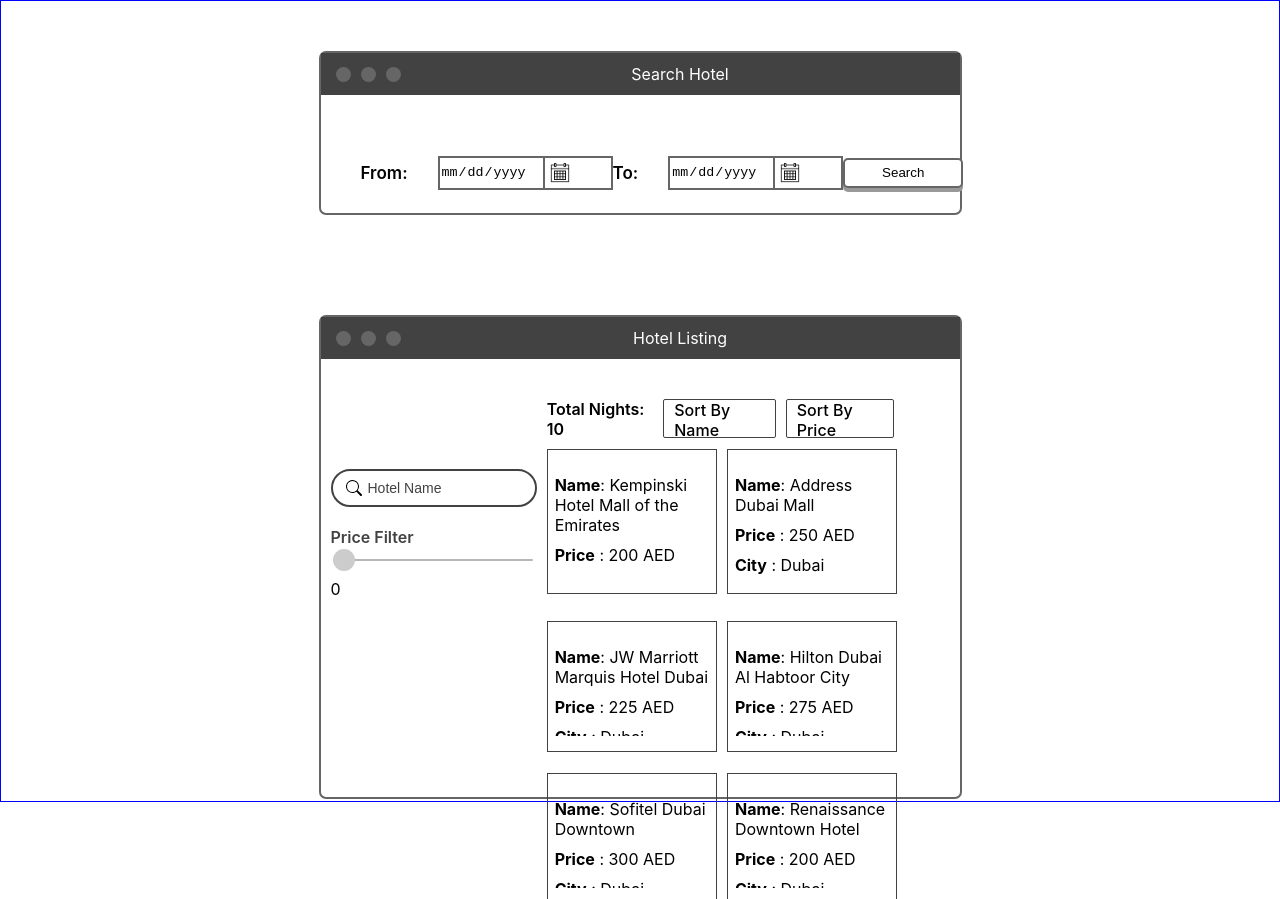
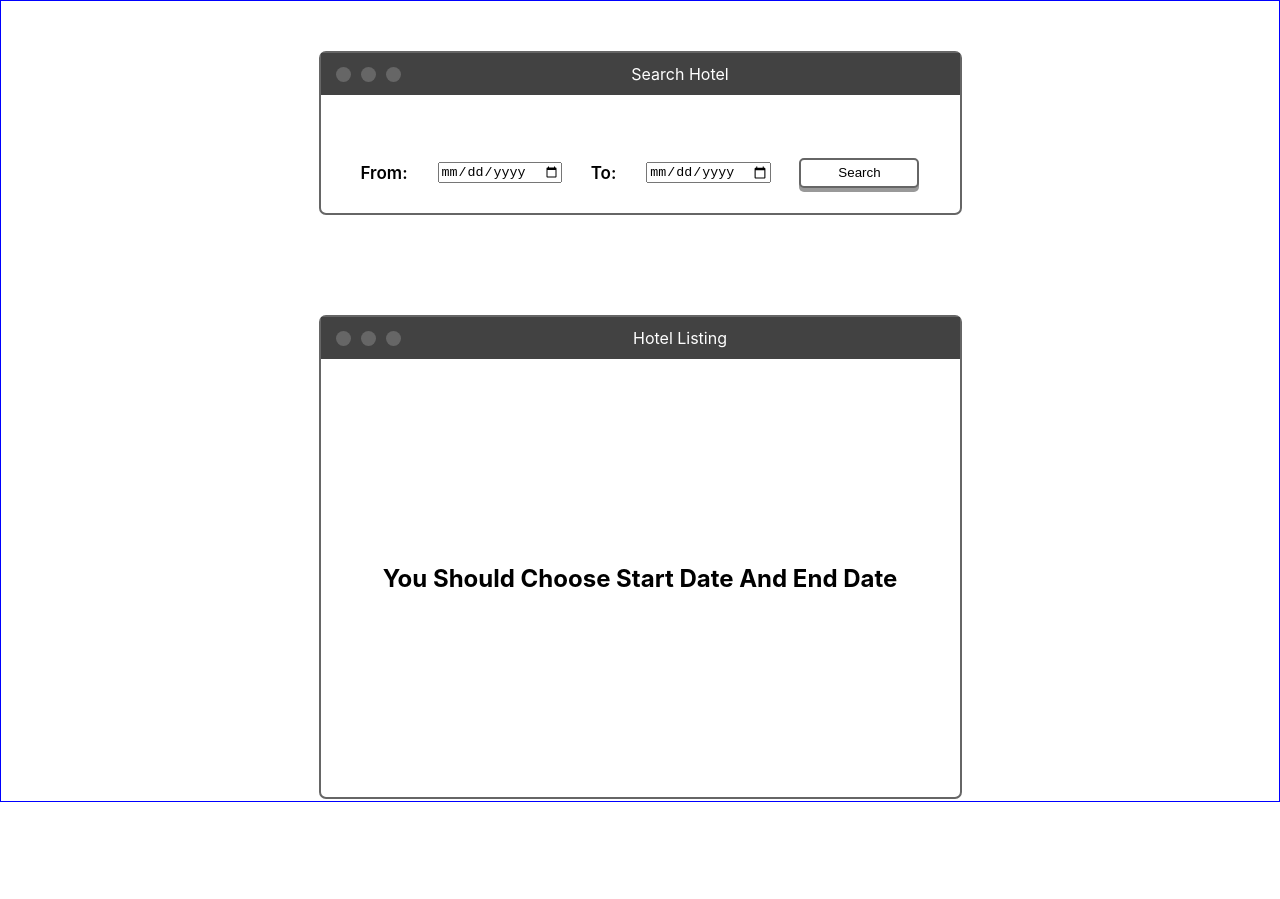
Before and after one commit to yznnajjar/HotelApp, a React (Create React App) app in the folder hotel-app/: page / in a window 1280 px wide. After the commit the page ends 802 px from the top, so only its background shows below. Built offline with nearby package versions, Linux system fonts and the light colour scheme.

Commit message:
Added ReadMe

```diff
--- a/hotel-app/src/App.js
+++ b/hotel-app/src/App.js
@@ -1,11 +1,100 @@
-import {useState} from "react";
+import {useEffect, useState} from "react";
+import moment from 'moment';
+//Import Helpers
 import HotelDatePicker from './pages/HotelDatePicker'
 import HotelListing from './pages/HotelListing'
+//Import Style
 import './App.scss';
+
+const dataTest = [
+  {
+    "name": "Kempinski Hotel Mall of the Emirates",
+    "price": "200",
+    "city": "dubai",
+    "available_on": "2022-10-21"
+  },
+  {
+    "name": "Address Dubai Mall",
+    "price": "250",
+    "city": "dubai",
+    "available_on": "2022-08-15"
+  },
+  {
+    "name": "JW Marriott Marquis Hotel Dubai",
+    "price": "225",
+    "city": "dubai",
+    "available_on": "2023-09-21"
+  },
+  {
+    "name": "Hilton Dubai Al Habtoor City",
+    "price": "275",
+    "city": "dubai",
+    "available_on": "2022-10-25"
+  },
+  {
+    "name": "Sofitel Dubai Downtown",
+    "price": "300",
+    "city": "dubai",
+    "available_on": "2022-09-20"
+  },
+  {
+    "name": "Renaissance Downtown Hotel",
+    "price": "200",
+    "city": "dubai",
+    "available_on": "2022-10-23"
+  },
+  {
+    "name": "Sofitel Dubai Jumeirah Beach",
+    "price": "250",
+    "city": "dubai",
+    "available_on": "2022-09-20"
+  },
+  {
+    "name": "Ramada Downtown Dubai",
+    "price": "225",
+    "city": "dubai",
+    "available_on": "2022-09-25"
+  },
+  {
+    "name": "Sheraton Mall of the Emirates Hotel",
+    "price": "325",
+    "city": "dubai",
+    "available_on": "2022-10-24"
+  },
+  {
+    "name": "Emirates Grand Hotel Apartments",
+    "price": "300",
+    "city": "dubai",
+    "available_on": "2022-10-27"
+  },
+]
 const App = () => {
-  const [startDate, setStartDate] = useState("");
-  const [endDate, setEndDate] = useState("");
+  const [startDate, setStartDate]                         = useState("");
+  const [endDate, setEndDate]                             = useState("");
   const [isSearchButtonClicked, setIsSearchButtonClicked] = useState(false);
+  const [hotelList, setHotelList]                         = useState([]);
+  const [heighestPrice, setHighestPrice]                  = useState(0);
+
+  useEffect(()=>{
+    if((!startDate && !endDate) || !isSearchButtonClicked) return;
+
+    const availableDate = [];
+    dataTest.forEach(item =>{
+      const isAvailableDateBetween = moment(item.available_on).isBetween(startDate, endDate, null, '[)')
+      if(isAvailableDateBetween){
+        availableDate.push(item);
+      }
+    })
+
+    if(availableDate.length > 0){
+      const cloneAvailableDate = [...availableDate].sort((a,b)=>b.price - a.price)[0]?.price;
+      setHotelList(availableDate);
+      setHighestPrice(cloneAvailableDate)
+    }
+    setIsSearchButtonClicked(false)
+  },[isSearchButtonClicked]);
+  console.log({heighestPrice});
+
 
   return (
     <div className="App">
@@ -19,6 +108,8 @@ const App = () => {
       <HotelListing
         startDate={startDate}
         endDate={endDate}
+        data={hotelList}
+        heighestPrice={heighestPrice}
         isSearchButtonClicked={isSearchButtonClicked}
       />
     </div>
--- a/hotel-app/src/Pages/HotelDatePicker/HotelDatePicker.jsx
+++ b/hotel-app/src/Pages/HotelDatePicker/HotelDatePicker.jsx
@@ -5,13 +5,14 @@ import Layout from '../../components/Layout'
 //Import Style
 import './HotelDatePicker.scss';
 
-export const FROM = "From:";
-export const TO = "To:";
+export const FROM         = "From:";
+export const TO           = "To:";
 export const SEARCH_HOTEL = "Search Hotel";
-export const SEARCH = "Search";
+export const SEARCH       = "Search";
 
-const todayDate = moment().format("YYYY-MM-DD");
+const todayDate    = moment().format("YYYY-MM-DD");
 const tomorrowDate = moment().add(1, "day").format("YYYY-MM-DD");
+
 const HotelDatePicker = (props) => {
   //Methods
   const showDatePicker = useCallback((label, isStartDate = false) => {
@@ -19,11 +20,9 @@ const HotelDatePicker = (props) => {
       <div className="date-picker__field">
         <label className="label">{ label }</label>
         <input
+          required
           type="date"
-          className="date-picker"
           placeholder="Date"
-          data-date=""
-          data-date-format="DD MMM YYYY"
           min={ isStartDate ? todayDate : tomorrowDate }
           onChange={ e => {
             if (isStartDate) {
@@ -43,7 +42,9 @@ const HotelDatePicker = (props) => {
         <button
           className="search-button"
           onClick={()=>{
-              props.setIsSearchButtonClicked(prev => !prev)
+            if(props.startDate && props.endDate){
+              props.setIsSearchButtonClicked(true)
+            }
           }}
         >
           { SEARCH }
--- a/hotel-app/src/pages/HotelListing/HotelListing.jsx
+++ b/hotel-app/src/pages/HotelListing/HotelListing.jsx
@@ -1,5 +1,4 @@
 import React, {useCallback, useEffect, useMemo, useState} from 'react';
-import moment from 'moment';
 import axios from "axios";
 import Layout from '../../components/Layout';
 //Import Helpers
@@ -8,96 +7,42 @@ import useDebounce from "../../lib/hooks/useDebounce";
 //Import Style
 import './HotelListing.scss';
 
-export const HOTEL_LISTING = "Hotel Listing";
-export const PRICE_FILTER = "Price Filter";
-export const SORT_BY_NAME = "Sort By Name";
-export const SORT_BY_PRICE = "Sort By Price";
-export const TOTAL_NIGHTS = "Total Nights";
+export const HOTEL_LISTING      = "Hotel Listing";
+export const PRICE_FILTER       = "Price Filter";
+export const SORT_BY_NAME       = "Sort By Name";
+export const SORT_BY_PRICE      = "Sort By Price";
+export const TOTAL_NIGHTS       = "Total Nights";
 export const SEARCH_PLACEHOLDER = "Hotel Name"
 
-const dataTest = [
-  {
-    "name": "Kempinski Hotel Mall of the Emirates",
-    "price": "200",
-    "city": "dubai",
-    "available_on": "2022-10-21"
-  },
-  {
-    "name": "Address Dubai Mall",
-    "price": "250",
-    "city": "dubai",
-    "available_on": "2022-08-15"
-  },
-  {
-    "name": "JW Marriott Marquis Hotel Dubai",
-    "price": "225",
-    "city": "dubai",
-    "available_on": "2023-09-21"
-  },
-  {
-    "name": "Hilton Dubai Al Habtoor City",
-    "price": "275",
-    "city": "dubai",
-    "available_on": "2022-10-25"
-  },
-  {
-    "name": "Sofitel Dubai Downtown",
-    "price": "300",
-    "city": "dubai",
-    "available_on": "2022-09-20"
-  },
-  {
-    "name": "Renaissance Downtown Hotel",
-    "price": "200",
-    "city": "dubai",
-    "available_on": "2022-10-23"
-  },
-  {
-    "name": "Sofitel Dubai Jumeirah Beach",
-    "price": "250",
-    "city": "dubai",
-    "available_on": "2022-09-20"
-  },
-  {
-    "name": "Ramada Downtown Dubai",
-    "price": "225",
-    "city": "dubai",
-    "available_on": "2022-09-25"
-  },
-  {
-    "name": "Sheraton Mall of the Emirates Hotel",
-    "price": "325",
-    "city": "dubai",
-    "available_on": "2022-10-24"
-  },
-  {
-    "name": "Emirates Grand Hotel Apartments",
-    "price": "300",
-    "city": "dubai",
-    "available_on": "2022-10-27"
-  },
-]
+
 
 const HotelListing = (props) => {
-  const [hotelList, setHotelList] = useState("");
-  const [error, setError] = useState("");
+  const [hotelList, setHotelList]             = useState([]);
   const [searchHotelName, setSearchHotelName] = useState("");
-  const [priceValue, setPriceValue] = useState(0)
-  const [priceHotelList, setPriceHotelList] = useState([]);
+  const [priceValue, setPriceValue]           = useState(0)
+  const [priceHotelList, setPriceHotelList]   = useState([]);
 
-  const dSearchText = useDebounce(searchHotelName, 500);
+  const dSearchText  = useDebounce(searchHotelName, 500);
   const dbPriceValue = useDebounce(priceValue, 1000);
+
+  console.log({dbPriceValue},{dSearchText});
+
+  useEffect(()=>{
+    if(props.data.length === 0) return;
+    setHotelList(props.data);
+  },[]);
 
   // onSearch called only when debounced search text changes
   useEffect(() => {
     if (!dSearchText) {
       setSearchHotelName("");
-      setHotelList(dataTest)
+      setHotelList(props.data)
     }
 
 
-    if (dSearchText) {
-      setHotelList(prevArr => [...prevArr.filter(item => item.name.includes(dSearchText))])
+    if (dSearchText && props.data.length) {
+      const filteredData = hotelList.filter(item => item.name.includes(dSearchText))
+      setHotelList(filteredData);
     }
   }, [dSearchText]);
 
@@ -105,46 +50,23 @@ const HotelListing = (props) => {
   useEffect(()=>{
     if (!dbPriceValue) {
       setPriceValue(0);
-      setHotelList(dataTest)
+      setHotelList(props.data)
     }
 
 
-    if (dbPriceValue && hotelList.length) {
-      const isTherePrice = hotelList.filter(item => +item.price < +dbPriceValue) || [];
-      if(isTherePrice.length){
-        setPriceHotelList(isTherePrice)
-      }
+    if (dbPriceValue && props.data.length) {
+      const isTherePrice = props.data.filter(item => +item.price < +dbPriceValue) || [];
+      setHotelList([...isTherePrice])
     }
-  },[dbPriceValue, hotelList.length])
+  },[dbPriceValue])
 
   useEffect(() => {
-    console.log("PUSH HOTEL LIST");
-    setHotelList(dataTest);
-  }, []);
-
-
-  useEffect(()=>{
-    if(hotelList.length === 0) return;
-
-    setHotelList(dataTest);
-    const availableDate = [];
-    hotelList.forEach(item =>{
-      const isAvailableDateBetween = moment(item.available_on).isBetween(props.startDate, props.endDate, null, '[)')
-      if(isAvailableDateBetween){
-        availableDate.push(item);
-      }
-    })
-
-    if(availableDate.length > 0){
-      setHotelList(availableDate);
-    }else{
-      setHotelList(dataTest);
-    }
-  },[props]);
+    if(props.data.length === 0) return;
+    setHotelList(props.data);
+  }, [props.data.length]);
 
   const handleSortByName = useCallback(() => {
     const sortHotelListByName = hotelList.sort((a, b) => a.name.localeCompare(b.name));
-    console.log({sortHotelListByName});
     setHotelList([...sortHotelListByName])
   }, [hotelList, dbPriceValue]);
 
@@ -176,18 +98,16 @@ const HotelListing = (props) => {
   const renderCards = useMemo(() => {
     if (hotelList.length === 0) return;
 
-    const cardsToShow = (priceHotelList.length || dbPriceValue)  ? priceHotelList : hotelList;
-
     return (
       <div className="card-container__cards">
-        { cardsToShow.map((card, index) => (
+        {hotelList.map((card, index) => (
           <CardDate
             key={ index }
             name={ card.name }
             price={ card.price }
             city={ card.city }
           />
-        )) }
+        ))}
       </div>
     )
   }, [hotelList, priceHotelList, dbPriceValue]);
@@ -201,10 +121,11 @@ const HotelListing = (props) => {
         { renderCards }
       </div>
     )
-  }, [hotelList, priceHotelList]);
+  }, [hotelList, priceHotelList, searchHotelName]);
 
 
   const showSideFilter = useCallback(() => {
+    console.log("props.heighestPric", props.heighestPric)
     return (
       <div className="hotel-listing__side-filter">
         <input
@@ -223,7 +144,7 @@ const HotelListing = (props) => {
             type="range"
             className="range--filter__action"
             min="0"
-            step="50"
+            step="25"
             value={priceValue}
             max={"1000"}
             onInput={event=>{
@@ -237,14 +158,38 @@ const HotelListing = (props) => {
   }, [searchHotelName, priceValue, hotelList]);
 
 
+  const showWhenContentIsEmpty = useMemo(()=>{
+    if(!props.endDate && !props.startDate){
+      return (
+        <h2 className='empty__content'>You Should Choose Start Date And End Date</h2>
+      )
+    }
+
+    if(!props.endDate || !props.startDate || props.data.length === 0){
+      return (
+        <h2 className='empty__content'>There No Hotel Available Between {props.startDate || "Start Date"} - {props.endDate || "End Date"}</h2>
+      )
+    }
+
+    if(!props.isSearchButtonClicked && (props.endDate && props.startDate)){
+      return (
+        <h2 className='empty__content'>Press In Search Button So You Can Get The Result</h2>
+      )
+    }
+  },[props.startDate, props.endDate]);
+
+
   return (
     <div className="hotel-listing__container">
       <Layout title={ HOTEL_LISTING }>
+      {hotelList.length === 0 ? showWhenContentIsEmpty:(
         <div className="hotel-listing__content">
           {/*Show Side Filter*/ }
           { showSideFilter() }
           { showHotelAppointmentCards }
         </div>
+      )}
+
       </Layout>
     </div>
   )
--- a/hotel-app/src/pages/HotelListing/HotelListing.scss
+++ b/hotel-app/src/pages/HotelListing/HotelListing.scss
@@ -9,6 +9,13 @@
     border:2px solid var(--color-black-1);
     margin-top:100px;
     border-radius: 7px;
+
+    .empty__content{
+      height: 400px;
+      display: flex;
+      justify-content: center;
+      align-items: center;
+    }
   }
 
   &__header{
@@ -151,4 +158,6 @@
       }
     }
   }
+
+
 }
```
Also changed, not shown: 1 other file (tests, documents, lock files or other folders).
